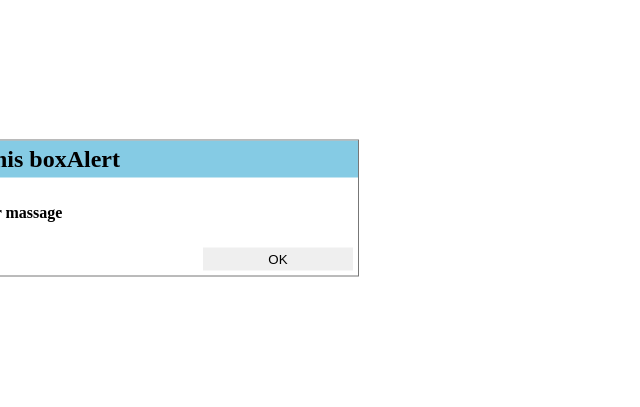
After one commit to Feras-Barahmeh/Articles-Site, a PHP site: page /fronend/alert.php in a window 1280 px wide. The commit adds this page. Shown: the top 407 px of the page, without its empty margins (0-640 px from the left). Run offline with PHP 8.4, Linux system fonts and the light colour scheme.

Commit message:
Add animation alert in login singup page

```diff
--- a/admin/categories.php
+++ b/admin/categories.php
@@ -130,7 +130,7 @@
     }
 
     function PrepareDelete() {
-        if (GlobalFunctions::IfExsist('IdCategory', 'categories', GetRequests::GetValueGet('IdCategory') ))  {
+        if (Queries::IfExsist('IdCategory', 'categories', GetRequests::GetValueGet('IdCategory') ))  {
             Queries::Delete('categories', "IdCategory = " . GetRequests::GetValueGet('IdCategory'));
         } else {
             echo "cant inter this page Directore";
--- a/admin/include/functions/users/user.php
+++ b/admin/include/functions/users/user.php
@@ -44,7 +44,7 @@
             public static function IfValid() {
                 $info = Users::Post(); $ERRORS = [];
 
-                if (  GlobalFunctions::IfExsist('userName', 'users', $info['userName'])) {
+                if (  Queries::IfExsist('userName', 'users', $info['userName'])) {
                     array_push($ERRORS, 'This User Name used');
                 }
 
--- a/admin/index.php
+++ b/admin/index.php
@@ -58,7 +58,7 @@
 
         $info = Users::Post();
 
-        if (  GlobalFunctions::IfExsist('userName', 'users', $info['userName'], 'string') ) {
+        if (  Queries::IfExsist('userName', 'users', $info['userName'], 'string') ) {
 
             $SortedPassword = Queries::FromTable('password', 'users', 'WHERE  userName = \'' . $info['userName'] . '\'' , 'fetch')['password'];
 
--- a/admin/users.php
+++ b/admin/users.php
@@ -159,7 +159,7 @@
 
         if(ValidationInputInsert::IfValid()) {
 
-            if (! GlobalFunctions::IfExsist('userName', 'users', $info['userName'])) {
+            if (! Queries::IfExsist('userName', 'users', $info['userName'])) {
                 Insert::Insert();
             } else {
                 GlobalFunctions::AlertMassage('This User Is Exist Alrasdy');
--- /dev/null
+++ b/fronend/alert.php
@@ -0,0 +1,60 @@
+<!DOCTYPE html>
+<html lang="en">
+<head>
+    <meta charset="UTF-8">
+    <meta http-equiv="X-UA-Compatible" content="IE=edge">
+    <meta name="viewport" content="width=device-width, initial-scale=1.0">
+    <title>Document</title>
+    <style>
+#boxAlert {
+    width: 300px;
+    height: 400px;
+    position: absolute;
+    z-index: 10000;
+}
+        #boxAlert .contanier {
+            position: absolute;
+            left: 50%;
+            top: 50%;
+            transform: translate(-50%, -50%);
+            color: black;
+            border: 1px solid #777;
+            width: 400px;
+            overflow: hidden;
+            /* display: flex;
+            flex-direction: column; */
+        }
+        #boxAlert .contanier h2 {
+            background-color: #85cbe4;
+            padding: 5px 20px;
+            margin: 0;
+            width: 100%;
+
+        }
+        p {
+            font-weight: 600;
+            padding: 10px;
+        }
+        #boxAlert .contanier button {
+            width: 150px;
+            float: right;
+            bottom: 0;
+            right: 0;
+            margin: 0 5px 5px 0;
+            padding: 4px 0;
+            position: relative;
+            outline: none;
+            border: none;
+        }
+    </style>
+</head>
+    <body>
+    <div id="boxAlert" >
+        <div class="contanier">
+            <h2 class="">This boxAlert</h2>
+            <p>Your massage</p>
+            <button id="btn-boxAlert" type="button">OK</button>
+        </div>
+    </div>
+    </body>
+</html>
--- a/fronend/include/templates/footer.php
+++ b/fronend/include/templates/footer.php
@@ -2,6 +2,7 @@
 
     <script src="static//../../../<?php echo $js ?>frontend.js"></script>
 
+
 </body>
 
 </html>
--- a/fronend/include/templates/nav.php
+++ b/fronend/include/templates/nav.php
@@ -1,2 +1 @@
 <?php
-    echo "Navigation To User";
```
Also changed, not shown: commonBetweenBackFront/php/functions.php (+18 -20 lines), fronend/include/functions/loginFunctions/login.php (added, +23 -0 lines), fronend/init.php (+9 -2 lines), fronend/layout/css/frontend.css (+52 -1 lines), fronend/layout/js/frontend.js (+24 -0 lines), fronend/login.php (+51 -13 lines).
